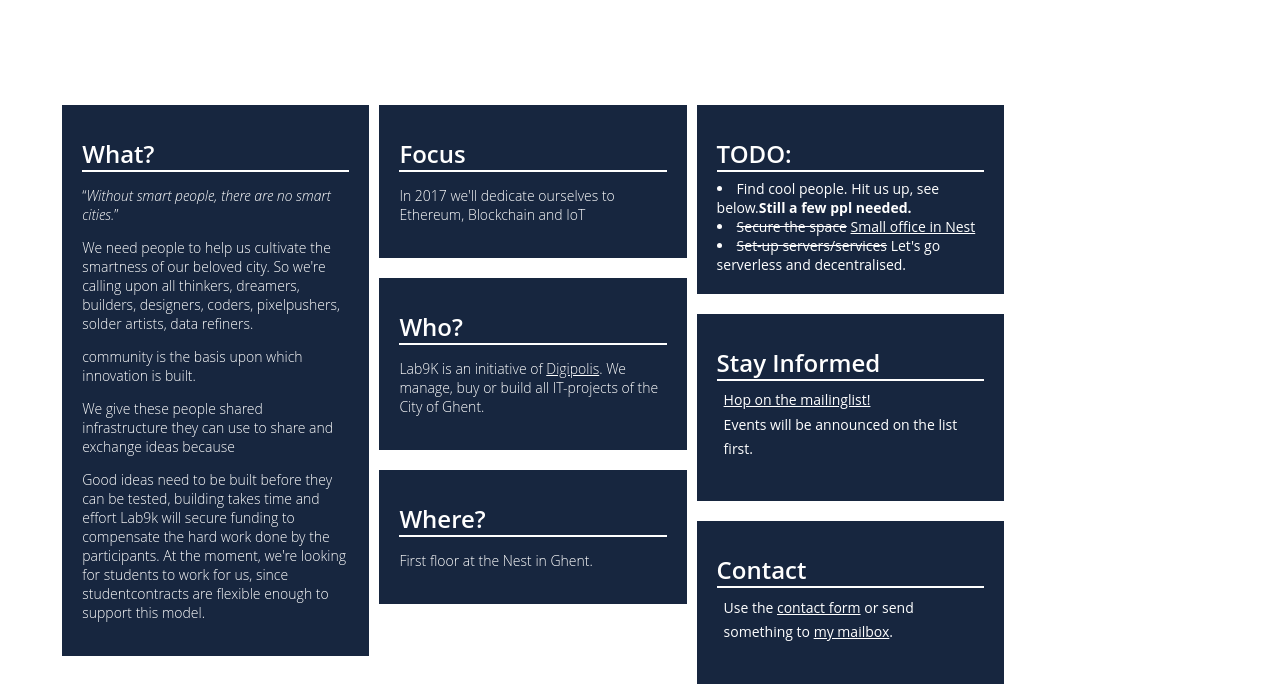
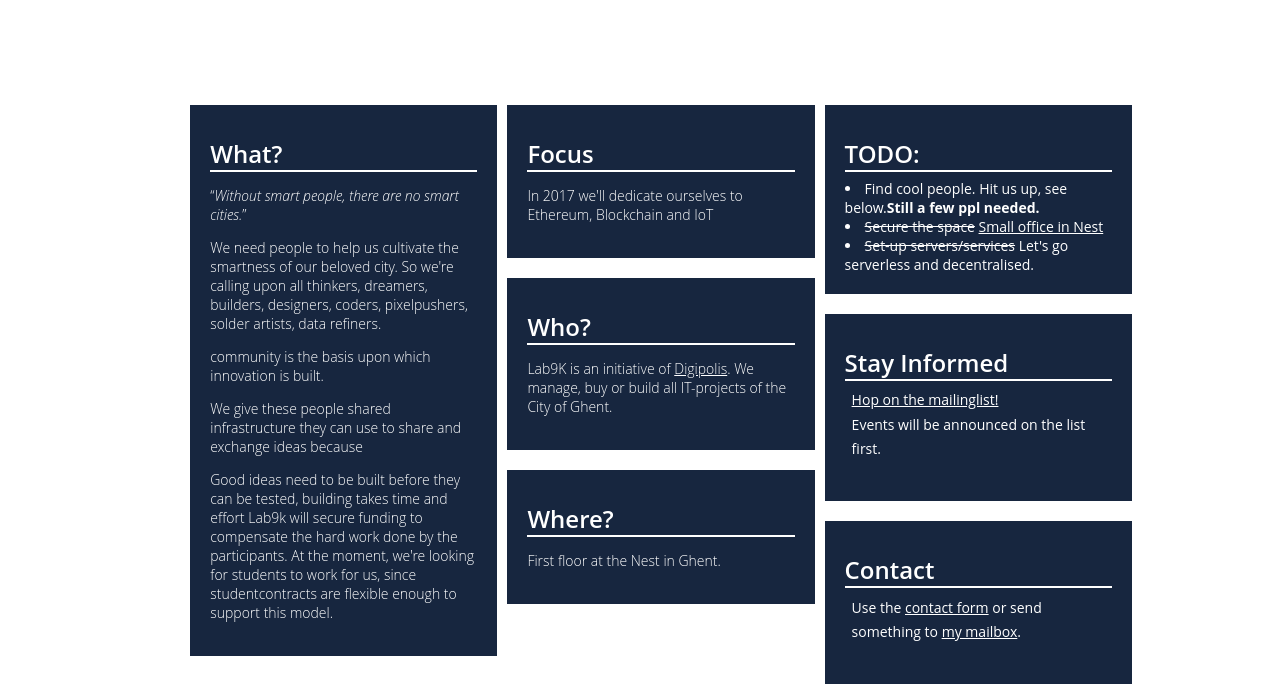
Before and after one commit to lab9k/lab9k.github.io, a Jekyll site: the page built from index.html, in a window 1280 px wide. Shown: the part 693-1392 px from the top of the page. Built offline with Jekyll 4.4.1, drawn with Linux system fonts in a browser that asks for light colours.

Commit message:
Margin Fix

```diff
--- a/_layouts/default.html
+++ b/_layouts/default.html
@@ -95,6 +95,8 @@ img {
     display: flex;
     flex-direction: row;
     justify-content: center;
+    margin-left: 10vw;
+    margin-right: 10vw;
 }
 .home-section {
     color: white;
```
